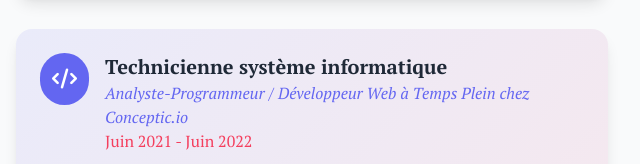
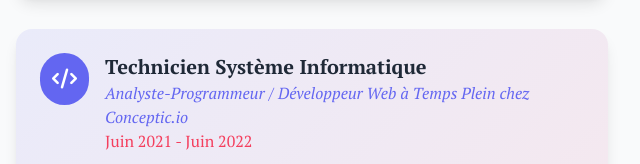
Before and after one commit to AUSCENCE/CV, a plain HTML site: page index.html in a window 1280 px wide. Shown: the part 2379-2543 px from the top of the page, 640-1280 px from the left. Drawn offline with nearby package versions, Linux system fonts and the light colour scheme.

Commit message:
correction

```diff
--- a/index.html
+++ b/index.html
@@ -661,7 +661,7 @@
                             <i class="fas fa-code text-xl"></i>
                         </div>
                         <div>
-                            <h3 class="text-xl font-semibold">Technicienne système informatique</h3>
+                            <h3 class="text-xl font-semibold">Technicien Système Informatique</h3>
                             <em style="color:#6366f1;">Analyste-Programmeur / Développeur Web à Temps Plein chez
                                 Conceptic.io </em>
                             <p class="text-secondary-light dark:text-secondary-dark font-medium"> Juin 2021 - Juin 2022
```
